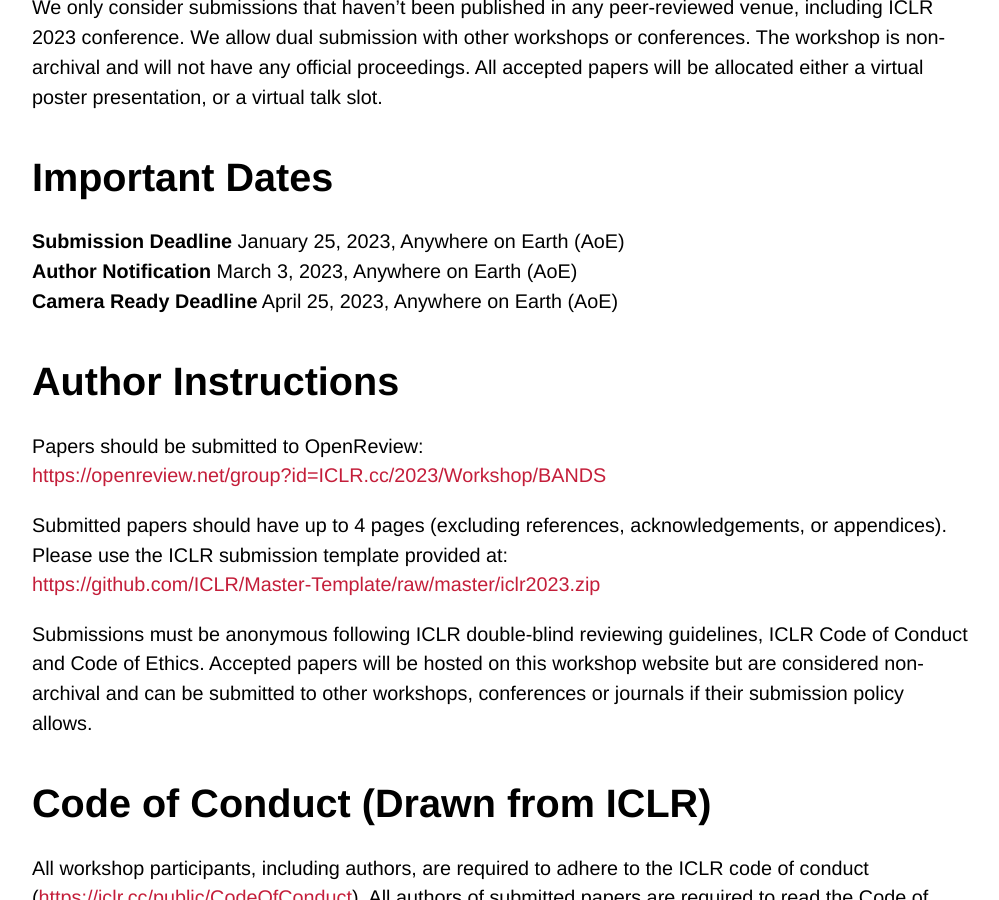
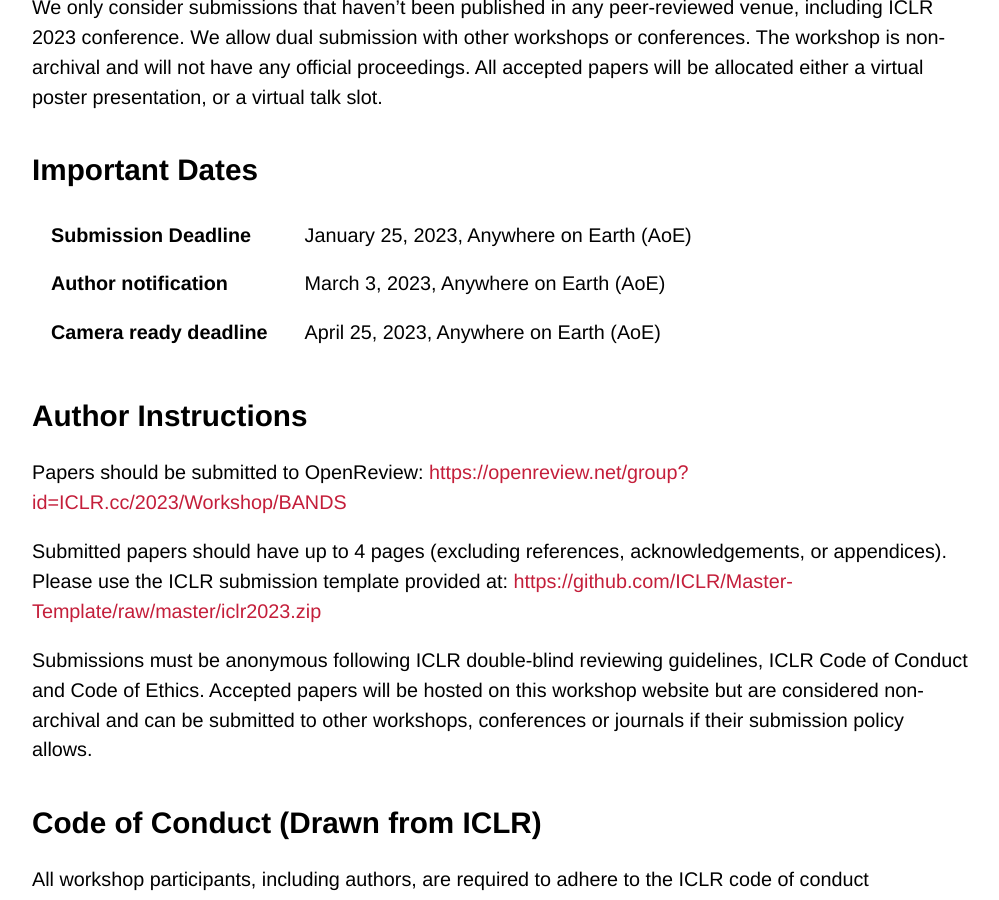
Before and after one commit to ICLR23-BANDS/ICLR23-BANDS.github.io, a Jekyll site: the page built from cfp.md, in a window 1280 px wide and 900 px high, scrolled down 1445 px. Shown: the whole window, without its empty margins (140-1139 px from the left). Built offline with Jekyll 4.4.1, drawn with Linux system fonts in a browser that asks for light colours; some web fonts are replaced; our own code applies the rules of GitHub Pages for plain Markdown files.

Commit message:
update cfp

```diff
--- a/cfp.md
+++ b/cfp.md
@@ -28,26 +28,37 @@ The workshop will employ a double-anonymous review process. Each submission will
 
 We only consider submissions that haven’t been published in any peer-reviewed venue, including ICLR 2023 conference. We allow dual submission with other workshops or conferences. The workshop is non-archival and will not have any official proceedings. All accepted papers will be allocated either a virtual poster presentation, or a virtual talk slot.
 
-# Important Dates
+## Important Dates
 
-**Submission Deadline**	January 25, 2023, Anywhere on Earth (AoE)
-**Author Notification**	March 3, 2023, Anywhere on Earth (AoE)
-**Camera Ready Deadline**	April 25, 2023, Anywhere on Earth (AoE)
 
-# Author Instructions
+<table class="foo">
+  <tr>
+    <td width="30%"><b>Submission Deadline</b></td>
+    <td width="70%">January 25, 2023, Anywhere on Earth (AoE)</td>
+  </tr>
+  <tr>
+    <td><b>Author notification</b></td>
+    <td>March 3, 2023, Anywhere on Earth (AoE) </td>
+  </tr>
+  <tr>
+    <td><b>Camera ready deadline</b></td>
+    <td>April 25, 2023, Anywhere on Earth (AoE)</td>
+  </tr>
+</table>
 
-Papers should be submitted to OpenReview:
-[https://openreview.net/group?id=ICLR.cc/2023/Workshop/BANDS](https://openreview.net/group?id=ICLR.cc/2023/Workshop/BANDS)
 
-Submitted papers should have up to 4 pages (excluding references, acknowledgements, or appendices). Please use the ICLR submission template provided at:
-[https://github.com/ICLR/Master-Template/raw/master/iclr2023.zip](https://github.com/ICLR/Master-Template/raw/master/iclr2023.zip)
+## Author Instructions
+
+Papers should be submitted to OpenReview: [https://openreview.net/group?id=ICLR.cc/2023/Workshop/BANDS](https://openreview.net/group?id=ICLR.cc/2023/Workshop/BANDS)
+
+Submitted papers should have up to 4 pages (excluding references, acknowledgements, or appendices). Please use the ICLR submission template provided at: [https://github.com/ICLR/Master-Template/raw/master/iclr2023.zip](https://github.com/ICLR/Master-Template/raw/master/iclr2023.zip)
 
 Submissions must be anonymous following ICLR double-blind reviewing guidelines, ICLR Code of Conduct and Code of Ethics. Accepted papers will be hosted on this workshop website but are considered non-archival and can be submitted to other workshops, conferences or journals if their submission policy allows.
 
-# Code of Conduct (Drawn from ICLR)
+## Code of Conduct (Drawn from ICLR)
 
 All workshop participants, including authors, are required to adhere to the ICLR code of conduct ([https://iclr.cc/public/CodeOfConduct](https://iclr.cc/public/CodeOfConduct)). All authors of submitted papers are required to read the Code of Conduct, adhere to it, and explicitly acknowledge this during the submission process. The Code of Conduct applies to all conference participation, including paper submission, reviewing, and paper discussion.
 
-# Code of Ethics (Drawn from ICLR)
+## Code of Ethics (Drawn from ICLR)
 
 All workshop participants, including authors, are required to adhere to the ICLR Code of Ethics ([https://iclr.cc/public/CodeOfEthics](https://iclr.cc/public/CodeOfEthics)). All authors of submitted papers are required to read the Code of Ethics, adhere to it, and explicitly acknowledge this during the submission process. The Code of Ethics applies to all conference participation, including paper submission, reviewing, and paper discussion.
```
